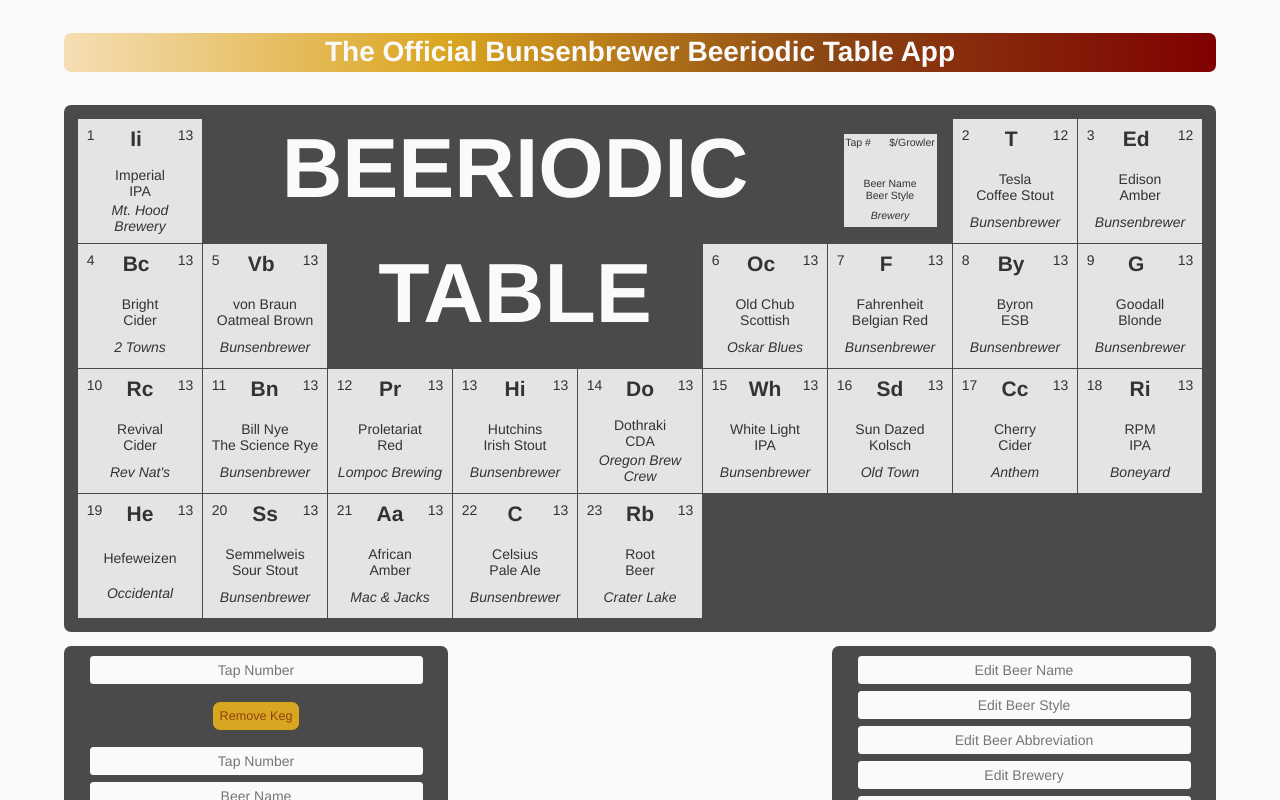
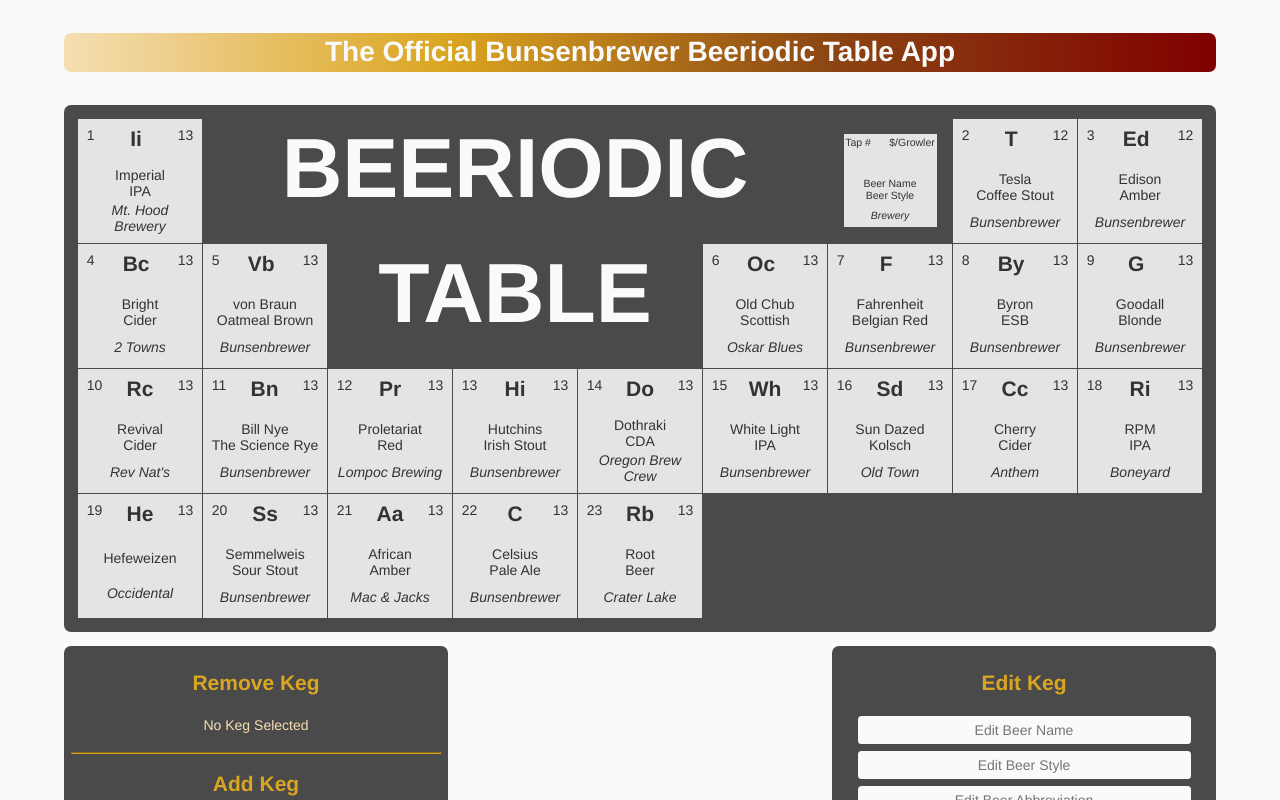
Before and after one commit to gearjosh/beeriodic-table, a React app: page /#/ in a window 1280 px wide. Shown: the top 800 px of the page. Built offline with nearby package versions, Linux system fonts and the light colour scheme.

Commit message:
update add/remove form to populate button text with beer

```diff
--- a/src/components/AddRemoveKegForm.jsx
+++ b/src/components/AddRemoveKegForm.jsx
@@ -1,10 +1,32 @@
 import React from 'react';
+import PropTypes from 'prop-types';
 
-function AddRemoveKegForm(){
+function AddRemoveKegForm(props){
+  let removeElementToShow = null;
+  if (props.kegSelected != null) {
+    const dangerStyle = {
+      backgroundColor: 'maroon',
+      color: 'wheat'
+    }
+    const removeButtonWithKegSelected = <button style={dangerStyle} className="button">Remove {props.keglist[props.kegSelected].beerName} {props.keglist[props.kegSelected].beerStyle}</button>;
+    removeElementToShow = removeButtonWithKegSelected;
+  } else {
+    const textStyle = {
+      color: 'wheat'
+    }
+    const removeTextNoKegSelected = <p style={textStyle}>No Keg Selected</p>;
+    removeElementToShow = removeTextNoKegSelected;
+  }
   return (
     <div>
       <div className="add-area">
         <style jsx>{`
+          h2 {
+            color: goldenrod;
+          }
+          hr {
+            border-color: goldenrod;
+          }
           .add-area {
             margin-top: 5px;
             background-color: #4A4A4A;
@@ -26,11 +48,10 @@ function AddRemoveKegForm(){
             outline-color: goldenrod;
           }
         `}</style>
-        <form>
-          <input className="add-remove-keg-input" placeholder="Tap Number"/>
-          <br/>
-          <button className="button">Remove Keg</button>
-        </form>
+        <h2>Remove Keg</h2>
+        {removeElementToShow}
+        <hr/>
+        <h2>Add Keg</h2>
         <form>
           <input className="add-remove-keg-input" placeholder="Tap Number" type="text"/>
           <input className="add-remove-keg-input" placeholder="Beer Name" type="text"/>
@@ -47,4 +68,9 @@ function AddRemoveKegForm(){
   );
 }
 
+AddRemoveKegForm.propTypes = {
+  keglist: PropTypes.object,
+  kegSelected: PropTypes.string
+}
+
 export default AddRemoveKegForm;
--- a/src/components/App.jsx
+++ b/src/components/App.jsx
@@ -248,7 +248,7 @@ class App extends React.Component {
           }
           .button {
             border-radius: 0.5rem;
-            margin: 1rem;
+            margin: .5rem;
             font-size: 0.9em;
             border: none;
             background-color: goldenrod;
@@ -265,7 +265,7 @@ class App extends React.Component {
         <Header/>
         <BeeriodicGrid keglist={this.state.masterKegList} onBeeriodicCellSelection={this.handleBeeriodicCellSelection}/>
         <div className="lower-container">
-          <AddRemoveKegForm/>
+          <AddRemoveKegForm keglist={this.state.masterKegList} kegSelected={this.state.kegSelected}/>
           <EditKegForm keglist={this.state.masterKegList} kegSelected={this.state.kegSelected}/>
         </div>
       </div>
--- a/src/components/EditKegForm.jsx
+++ b/src/components/EditKegForm.jsx
@@ -56,6 +56,9 @@ function EditKegForm(props){
     <div>
       <div className="edit-area">
         <style jsx>{`
+          h2 {
+            color: goldenrod;
+          }
           .edit-area {
             margin-top: 5px;
             background-color: #4A4A4A;
@@ -67,6 +70,7 @@ function EditKegForm(props){
             margin: 0 auto;
           }
         `}</style>
+        <h2>Edit Keg</h2>
         {editFormToShow}
       </div>
     </div>
```
